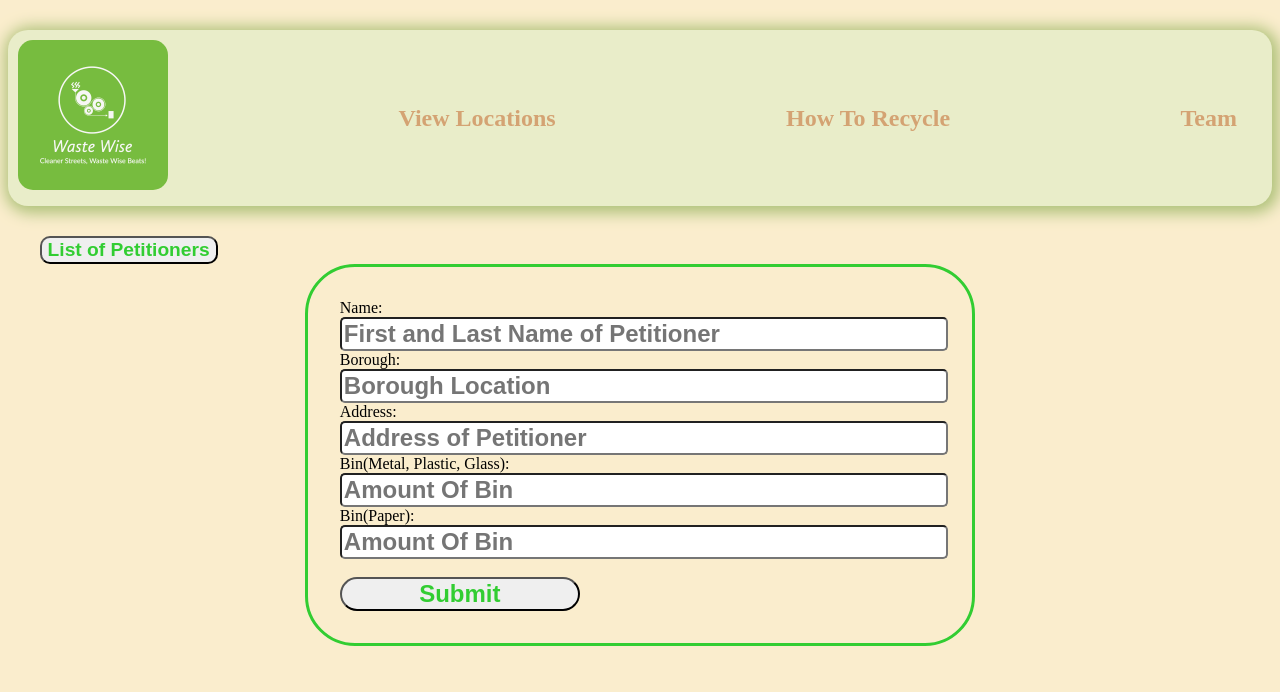
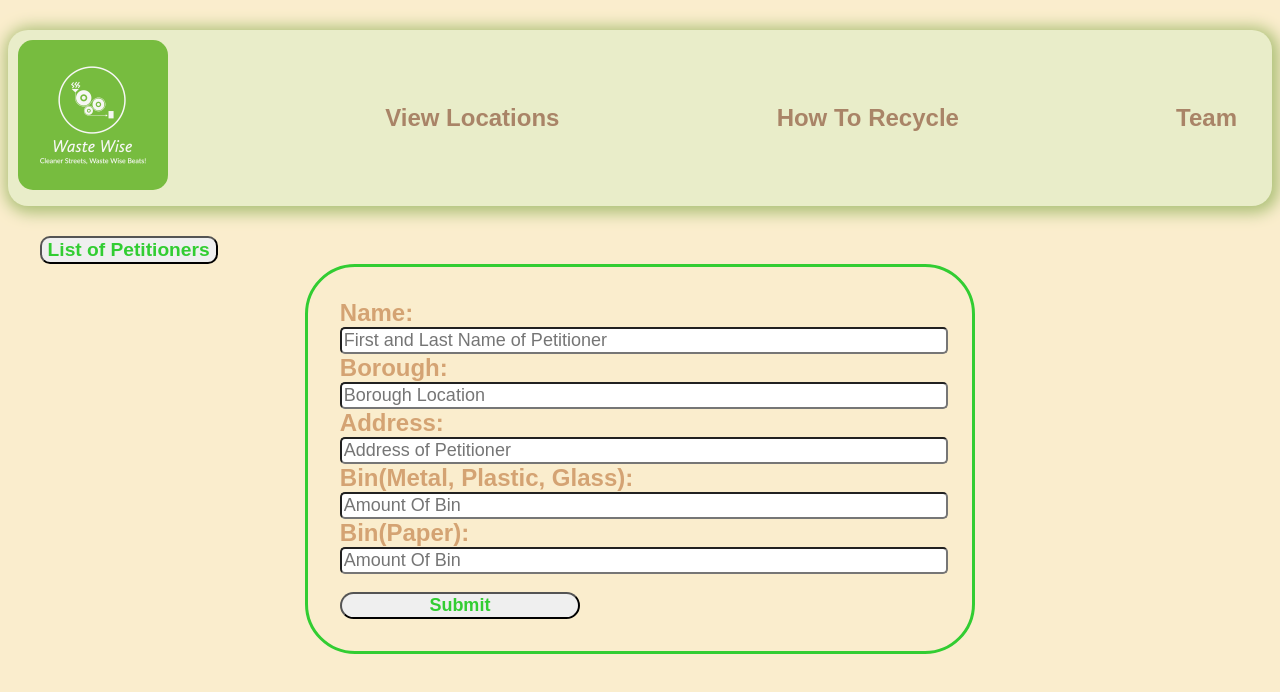
Before and after one commit to SamuelBAlba/HackathonTeam3, a React (Create React App) app: page /index/petitionform in a window 1280 px wide. Shown: the top 692 px of the page. Built offline with nearby package versions, Linux system fonts and the light colour scheme; no server answers.

Commit message:
changed to sans serif font

```diff
--- a/public/index.html
+++ b/public/index.html
@@ -24,7 +24,7 @@
       work correctly both with client-side routing and a non-root public URL.
       Learn how to configure a non-root public URL by running `npm run build`.
     -->
-    <title>React App</title>
+    <title>Waste Wise</title>
   </head>
   <body>
     <noscript>You need to enable JavaScript to run this app.</noscript>
--- a/src/Css/Nav.css
+++ b/src/Css/Nav.css
@@ -17,7 +17,7 @@
 .navbar a {
     text-decoration: none;
     margin-right: 25px;
-    color: #D4A373;
+    color: #A98467;
     font-size: x-large;
     font-weight: bolder;
 }
--- a/src/Css/Petitionform.css
+++ b/src/Css/Petitionform.css
@@ -8,17 +8,23 @@ form {
 
 input[type],
 textarea {
+
     display: block;
     width: 100%;
     border-radius: 5px;
     color: limegreen;
-    font-size: x-large;
-    font-weight: bolder;
+    font-size: large;
+    font-weight: 500;
 }
 
 input[type="submit"] {
     width: 40%;
     border-radius: 20px;
+    font-size: large;
+    font-weight: bold;
+}
+input[type="submit"]:hover {
+    background-color: green;
 }
 
 button {
@@ -27,3 +33,13 @@ button {
     font-size: larger;
     font-weight: bold;
 }
+
+button:hover {
+    background-color: green;
+}
+
+label {
+    color: #D4A373;
+    font-size: x-large;
+    font-weight: bolder;
+}
--- a/src/Pages/Petitioners.js
+++ b/src/Pages/Petitioners.js
@@ -1,8 +1,11 @@
 import React from 'react'
 import "../Css/Petitioners.css"
+import Petitioners from '../Components/Petitioners'
 
-export default function Petitioners() {
+export default function Petitioner() {
   return (
-    <div>Petitioners</div>
+    <div>
+      <Petitioners/>
+    </div>
   )
 }
--- a/src/index.css
+++ b/src/index.css
@@ -1,6 +1,7 @@
 body,
 html {
   background-color: #FAEDCD;
+  font-family: sans-serif;
 }
 
 main {
```
